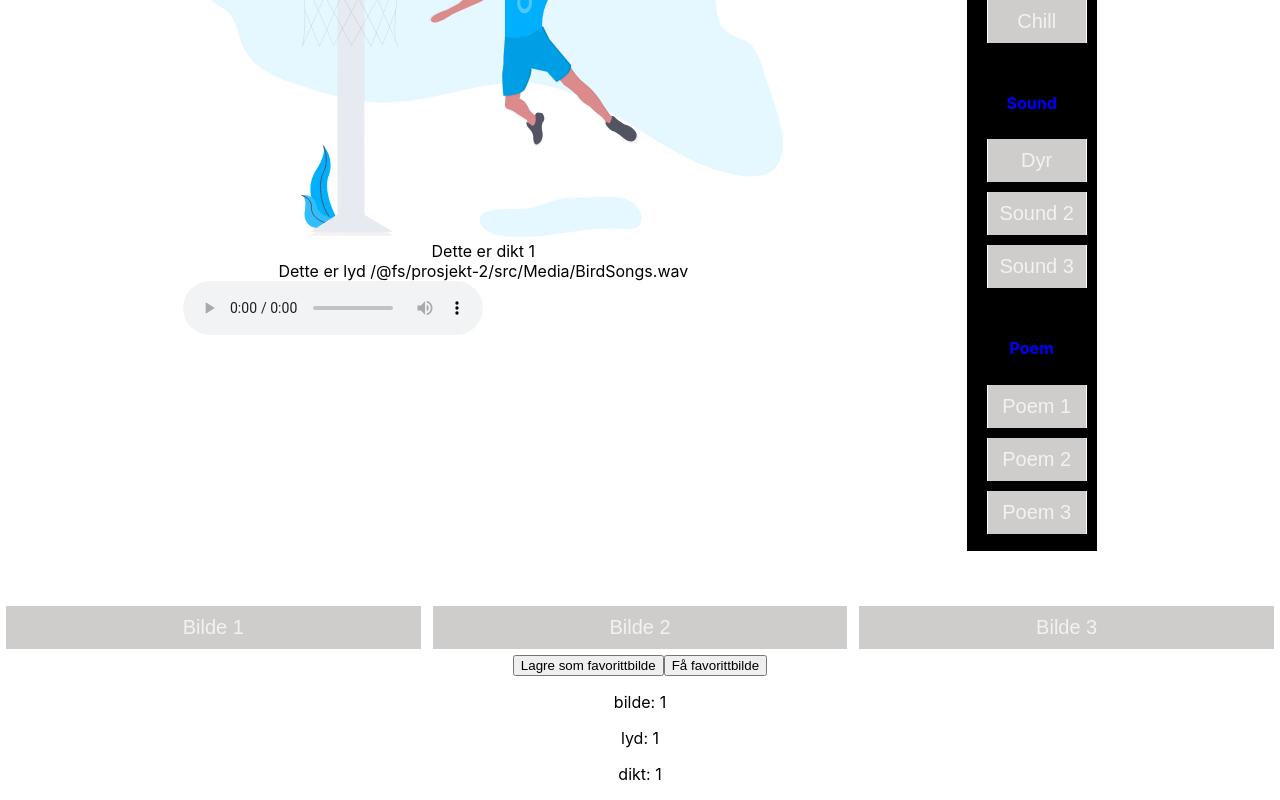
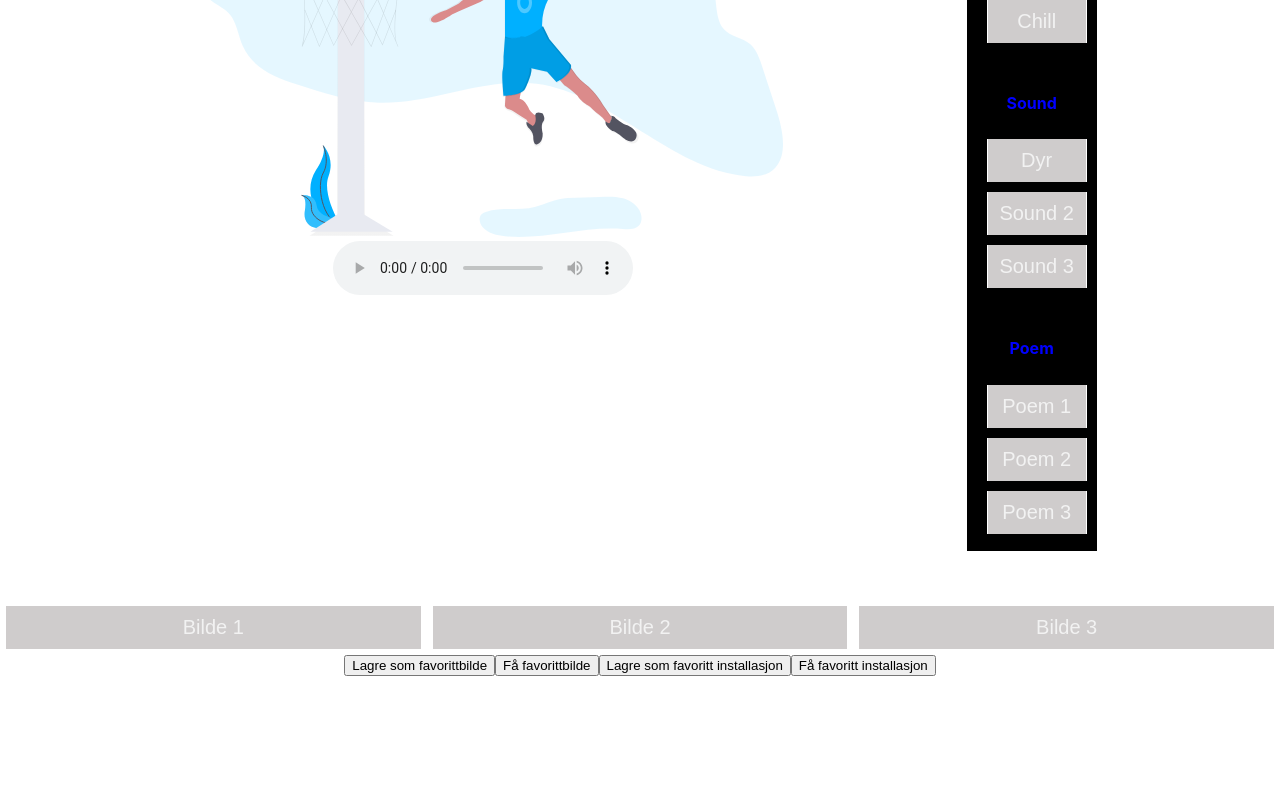
Before and after one commit to kristofferTJ/IT2108-project-1, a React (Create React App) app in the folder prosjekt-2/: page / in a window 1280 px wide. Shown: the part 291-1091 px from the top of the page. After the commit the page ends 967 px from the top, so only its background shows below. Built offline with nearby package versions, Linux system fonts and the light colour scheme.

Commit message:
Lagt til lyder #14 og lagring med Session Storage #7

```diff
--- a/prosjekt-2/src/App.tsx
+++ b/prosjekt-2/src/App.tsx
@@ -8,11 +8,13 @@ import { tabsContext } from './components/Tabs/TabContext';
 import Header from './components/Header/Header';
 import Main from './Main';
 
+
 function App() {
   const { imgProvider, soundProvider, poemProvider } = useContext(
     GlobalStateContext
   )!;
   const [activeTab, setActiveTab] = useState(1);
+
 
   const favoritt = () => {
     localStorage.setItem('favorittTab', activeTab.toString());
@@ -24,6 +26,19 @@ function App() {
     imgProvider.setActiveImg(Number(localStorage.getItem('FavorittMenu')));
   };
 
+  const favorittCombination = () => {
+    sessionStorage.setItem("favorittTab", activeTab.toString());
+    sessionStorage.setItem("favorittSound", soundProvider.activeSound.toString());
+    sessionStorage.setItem("favorittImage", imgProvider.activeImg.toString());
+    sessionStorage.setItem("favorittPoem", poemProvider.activePoem.toString());
+  }
+
+  const getFavorittCombination = () => {
+    setActiveTab(Number(sessionStorage.getItem("favorittTab")));
+    soundProvider.setActiveSound(Number(sessionStorage.getItem("favorittSound")));
+    imgProvider.setActiveImg(Number(sessionStorage.getItem("favorittImage")));
+    poemProvider.setActivePoem(Number(sessionStorage.getItem("favorittPoem")));
+  }
 
   return (
     <div className="App">
@@ -37,9 +52,8 @@ function App() {
       </tabsContext.Provider>
       <button onClick={favoritt}>Lagre som favorittbilde</button>
       <button onClick={getFavoritt}>Få favorittbilde</button>
-      <p>bilde: {imgProvider.activeImg}</p>
-      <p>lyd: {soundProvider.activeSound}</p>
-      <p>dikt: {poemProvider.activePoem}</p>
+      <button onClick={favorittCombination}>Lagre som favoritt installasjon</button>
+      <button onClick={getFavorittCombination}>Få favoritt installasjon</button>
     </div>
   );
 }
--- a/prosjekt-2/src/Main.tsx
+++ b/prosjekt-2/src/Main.tsx
@@ -11,6 +11,10 @@ import OutdoorWork from "./components/Installations/OutdoorWork";
 import Birthday from "./components/Installations/Birthday";
 import Cheers from "./components/Installations/Cheers";
 import Party from "./components/Installations/Party";
+import BirdSongs from "./Media/BirdSongs";
+import Elephant from "./Media/Elephant";
+import HerdSheep from "./Media/HerdSheep";
+
 
 
 function Main() {
@@ -20,25 +24,23 @@ function Main() {
     const getImage = [[<Basket></Basket>,<Football></Football>,<Tennis></Tennis>],
                     [<Coworking></Coworking>,<Office></Office>,<OutdoorWork></OutdoorWork>],
                     [<Birthday></Birthday>,<Cheers></Cheers>,<Party></Party>]]
-    const getSound = [[require("./Media/BirdSongs.wav"),require("./Media/Elephant.wav"),require("./Media/HerdSheep.wav")],
-                    ["2","2-2","2-2-2"],
-                    ["hei","hei2","hei22"]]
+    const getSound = [[<BirdSongs></BirdSongs>,<Elephant></Elephant>,<HerdSheep></HerdSheep>],
+                    ["","",""],
+                    ["","",""]]
+
+
     const getPoem = [[1,2,3], [1,2,3], [1,2,3]]
 
 
     return (
         <div>
-            <div>{getImage[menu!.imgProvider.activeImg-1][tab!.activeTab - 1]}</div>
+            <div>{getImage[menu!.imgProvider.activeImg-1][tab!.activeTab-1]}</div>
             <div className="flex">
-            <div>Dette er dikt {getPoem[0][tab!.activeTab - 1]}</div>
-            <div>Dette er lyd {getSound[menu!.soundProvider.activeSound-1][tab!.activeTab - 1]}
+            <div>
+                {getSound[menu!.soundProvider.activeSound-1][tab!.activeTab-1]}
             </div>
-            <audio controls id="audio">
-                <source src={getSound[menu!.soundProvider.activeSound-1][tab!.activeTab-1]} type="audio/wav"/>
-            </audio>
             </div>
         </div>
-
     );
 }
 
--- /dev/null
+++ b/prosjekt-2/src/Media/BirdSongs.tsx
@@ -0,0 +1,14 @@
+import React, { Component } from 'react';
+
+
+class BirdSongs extends Component {
+    render() {
+        return(
+            <audio controls>
+                <source src={require("./BirdSongs.wav")} type="audio/wav"></source>
+            </audio>
+        )
+    }
+}
+
+export default BirdSongs;
--- /dev/null
+++ b/prosjekt-2/src/Media/Elephant.tsx
@@ -0,0 +1,14 @@
+import React, { Component } from 'react';
+
+
+class Elephant extends Component {
+    render() {
+        return(
+            <audio controls>
+                <source src={require("./Elephant.wav")} type="audio/wav"></source>
+            </audio>
+        )
+    }
+}
+
+export default Elephant;
--- /dev/null
+++ b/prosjekt-2/src/Media/HerdSheep.tsx
@@ -0,0 +1,14 @@
+import React, { Component } from 'react';
+
+
+class HerdSheep extends Component {
+    render() {
+        return(
+            <audio controls>
+                <source src={require("./HerdSheep.wav")} type="audio/wav"></source>
+            </audio>
+        )
+    }
+}
+
+export default HerdSheep;
```
